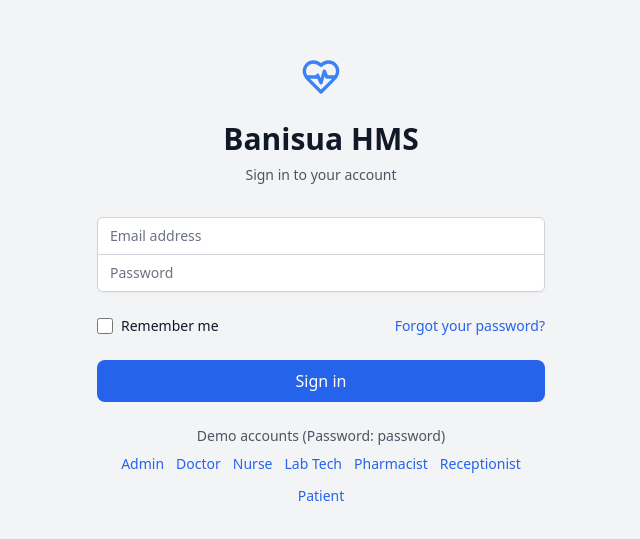
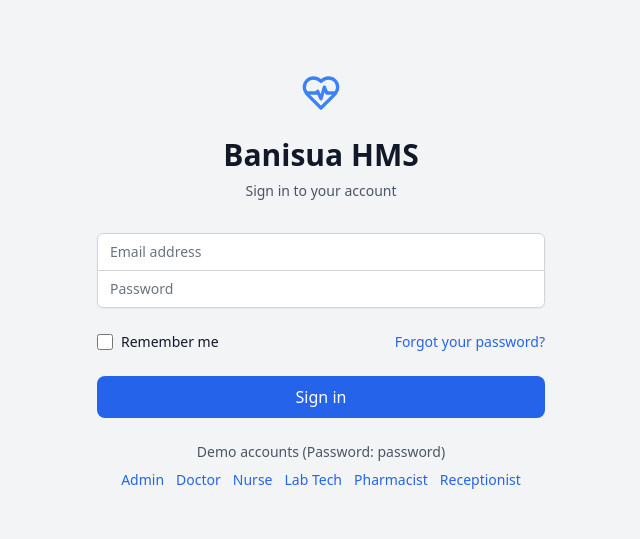
Before and after one commit to Edisuankposong/BanisuaHMS, a React (Vite) app: page /login in a window 1280 px wide. Shown: the part 119-658 px from the top of the page, without its empty margins (319-959 px from the left). Built offline with nearby package versions, Linux system fonts and the light colour scheme.

Commit message:
Updated Login.tsx

```diff
--- a/src/pages/auth/Login.tsx
+++ b/src/pages/auth/Login.tsx
@@ -162,13 +162,6 @@ const Login = () => {
               >
                 Receptionist
               </button>
-              <button
-                type="button"
-                className="text-primary-600 hover:text-primary-700"
-                onClick={() => setEmail('patient@banisua.com.ng')}
-              >
-                Patient
-              </button>
             </div>
           </div>
         </form>
```
